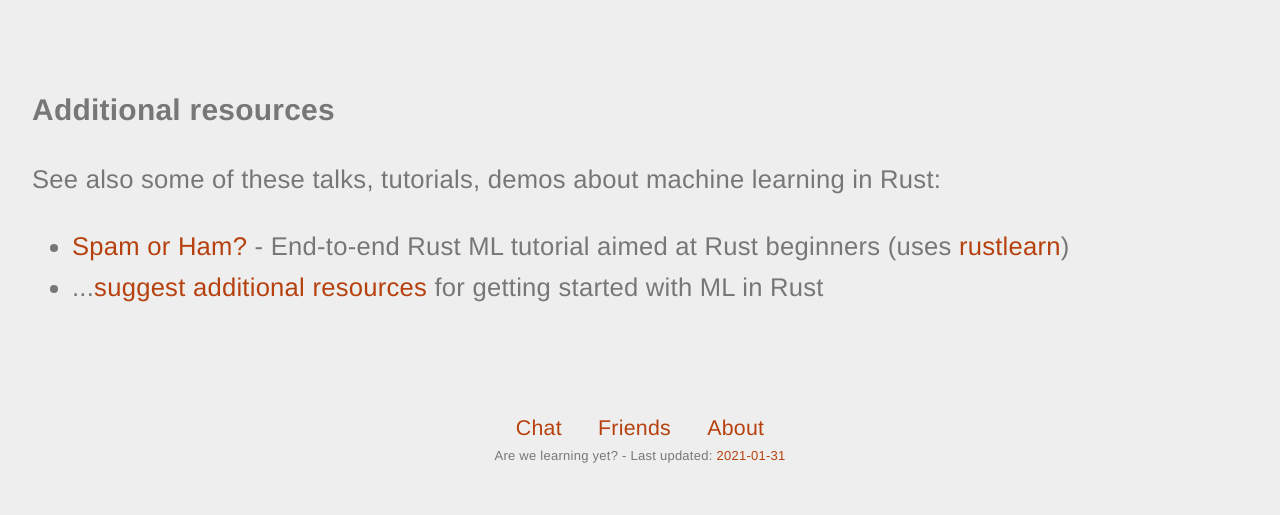
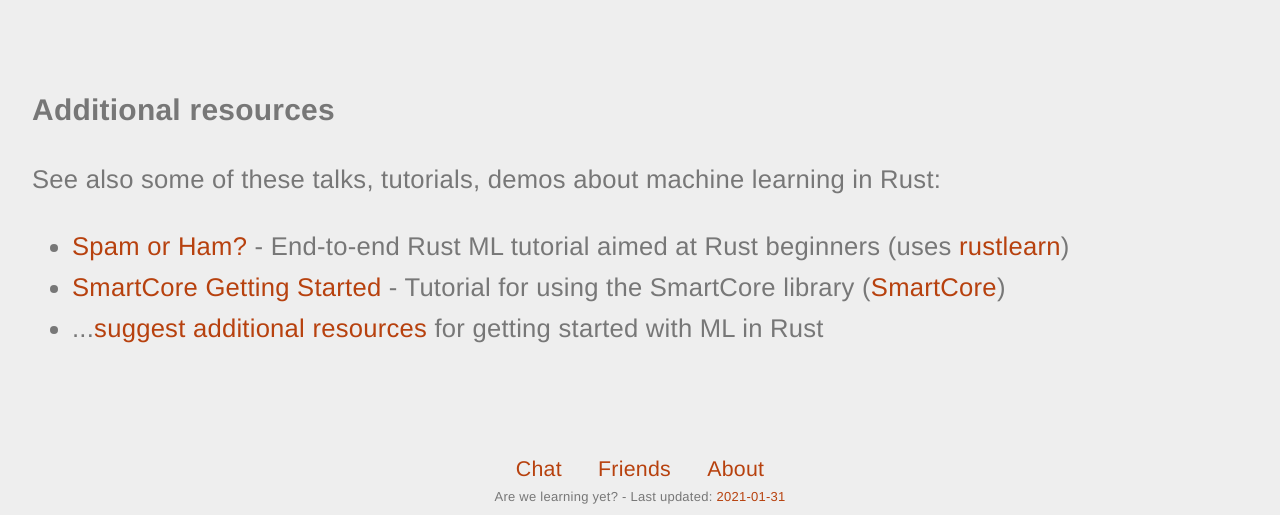
Before and after one commit to anowell/are-we-learning-yet, a Jekyll site: the page built from index.html, in a window 1280 px wide and 900 px high, scrolled down 1631 px, cut to the strip 385-900 px from the top of the window. Built offline with Jekyll 4.4.1, drawn with Linux system fonts in a browser that asks for light colours; before the commit the page ends 2490 px from its top, so only the background shows below that.

Commit message:
Add SmartCore Getting Started guide.

```diff
--- a/index.html
+++ b/index.html
@@ -93,6 +93,10 @@ skip_tiles: []
         <a href="https://github.com/rust-community/rustbridge/tree/master/workshops/src/machine_learning">Spam or Ham?</a> -
         End-to-end Rust ML tutorial aimed at Rust beginners (uses <a href="https://github.com/maciejkula/rustlearn">rustlearn</a>)
       </li>
+      <li>
+        <a href="https://smartcorelib.org/user_guide/quick_start.html">SmartCore Getting Started</a> -
+        Tutorial for using the SmartCore library (<a href="https://github.com/smartcorelib/smartcore">SmartCore</a>)
+      </li>
       <li>...<a href="https://github.com/anowell/are-we-learning-yet/issues/new">suggest additional resources</a> for getting started with ML in Rust</li>
     </ul>
   </div>
```
